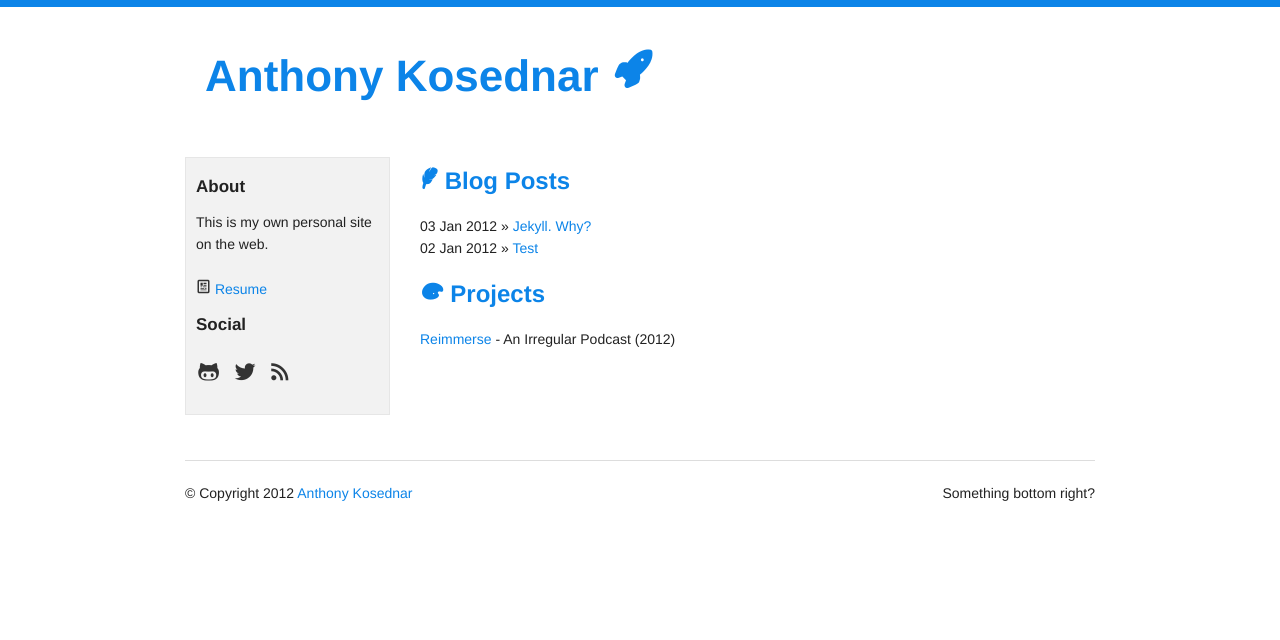
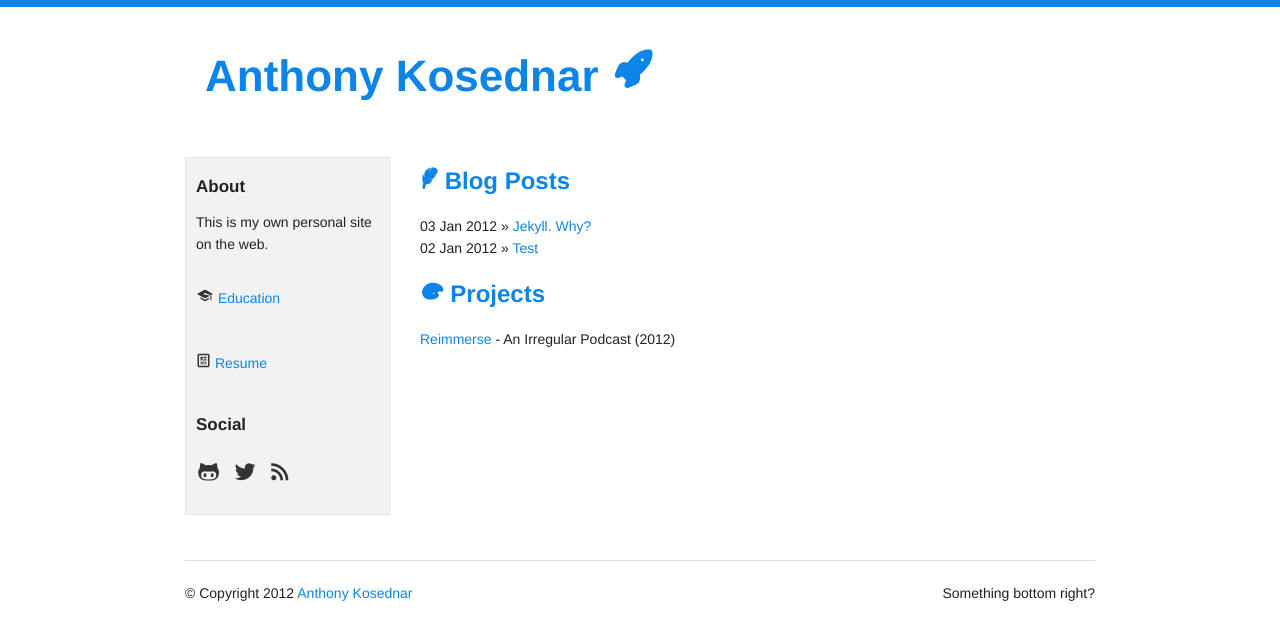
Before and after one commit to akosednar/akosednar.github.com, a Jekyll site: the page built from index.html, in a window 1280 px wide. Shown: the top 640 px of the page. Built offline with Jekyll 4.4.1, drawn with Linux system fonts in a browser that asks for light colours.

Commit message:
Added Education Section

```diff
--- a/_layouts/default.html
+++ b/_layouts/default.html
@@ -47,8 +47,9 @@
       <div class="panel description">
       	<h5>About</h5>
       	<p>This is my own personal site on the web.</p>
-      	<a href="http://anthonykosednar.com/resume/"><span class="icon">&#128240;</span> Resume</a>
-      	<br /><br />
+      	<p><a href="http://anthonykosednar.com/resume/"><span class="icon">&#127891;</span> Education</a></p>
+      	<p><a href="http://anthonykosednar.com/resume/"><span class="icon">&#128240;</span> Resume</a></p>
+      	<br />
         <h5>Social</h5>
         <span class="social"><a href="https://github.com/akosednar/">&#62208;</a> <a href="https://twitter.com/akosednar">&#62217;</a></span><span class="sicon"> <a href="http://reimmer.se/atom.xml">&#59194;</a></span>
       </div>
```
